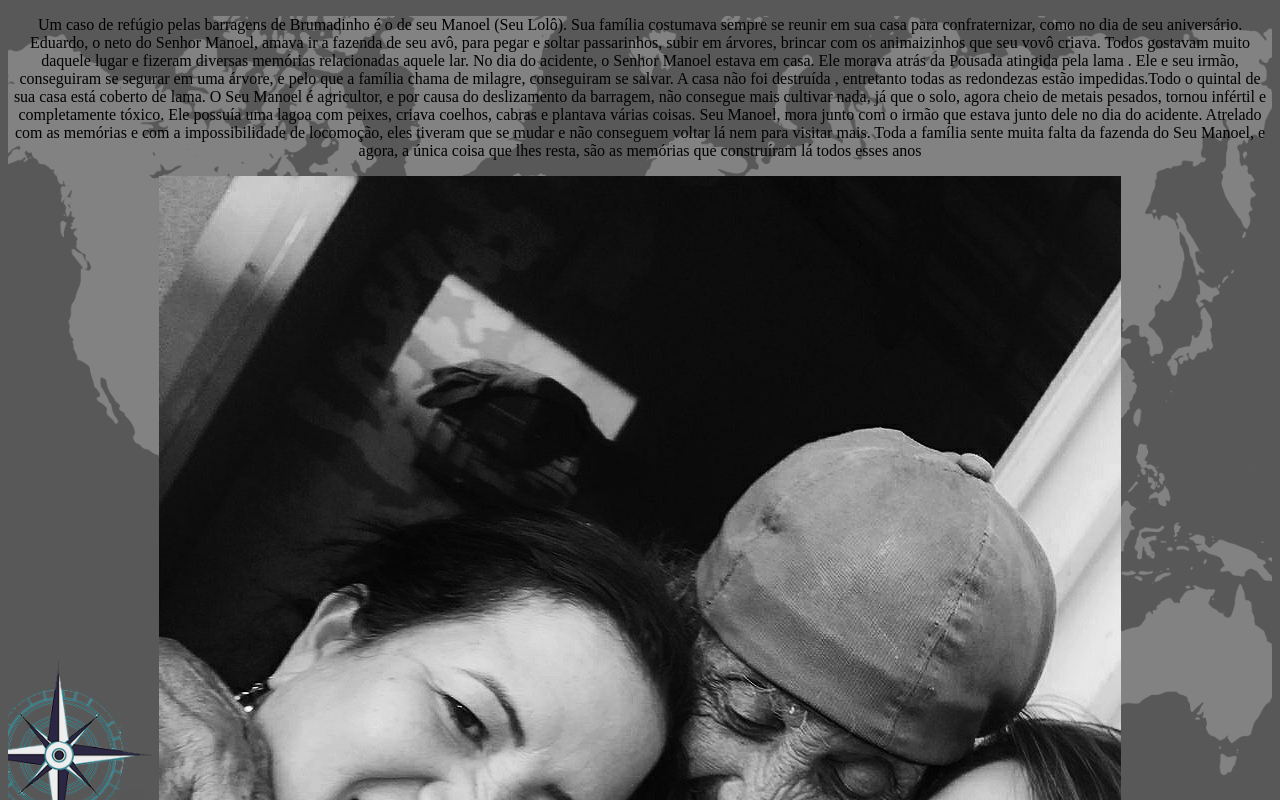
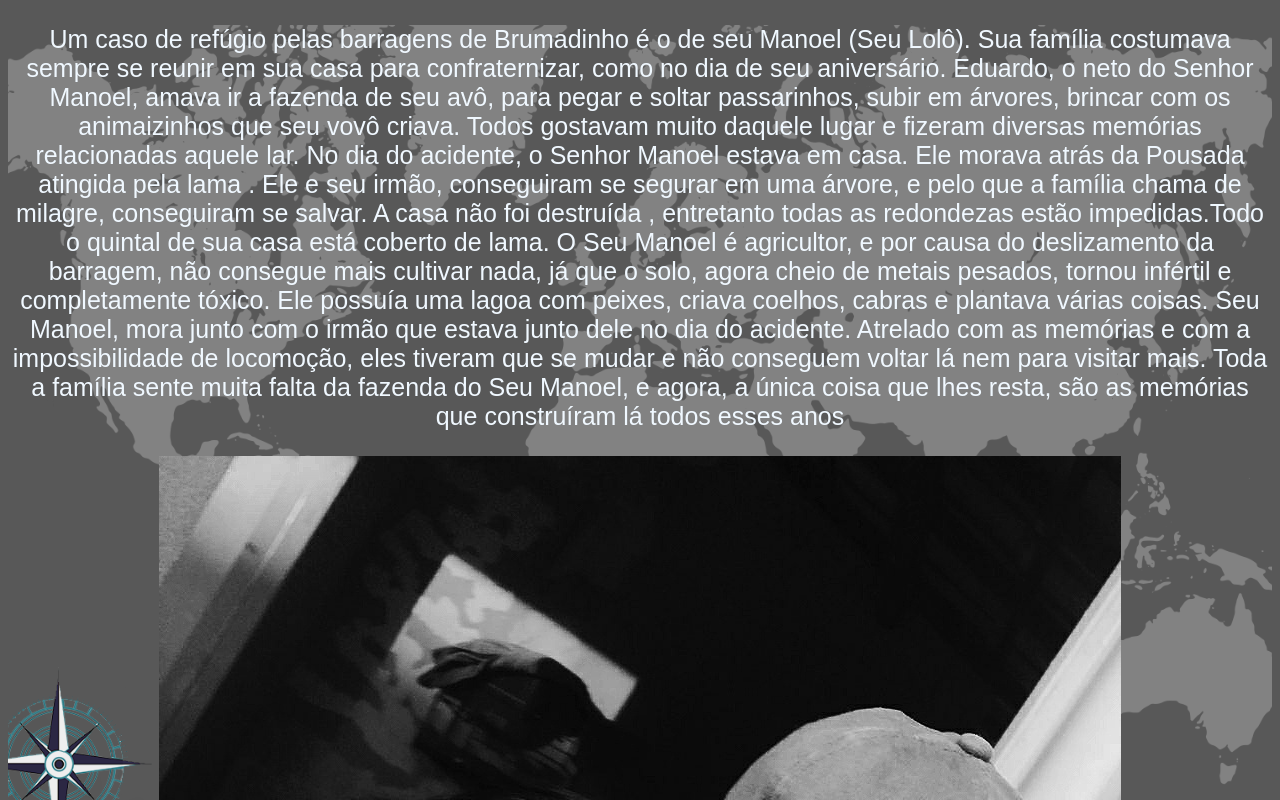
Before and after one commit to LuisHGH/site-story-map, a plain HTML site: page historias.html in a window 1280 px wide. Shown: the top 800 px of the page. Drawn offline with Linux system fonts and the light colour scheme.

Commit message:
Update historias.html

```diff
--- a/historias.html
+++ b/historias.html
@@ -41,13 +41,20 @@
     .legenda{
       font-size: 20px;
       font-family: Arial, Helvetica, sans-serif;
+      color: aliceblue;
+    }
+    .titulo{
+      font-size: 25px;
+      font-family: Arial, Helvetica, sans-serif;
+      color: aliceblue;
     }
   </style>
 </head>
 <body style="background-color: #585858">
     <div class="center">
         <div class="beckgraud">
-            <p>Um caso de refúgio pelas barragens de Brumadinho é o de seu Manoel (Seu Lolô). Sua família costumava sempre se reunir em sua casa para confraternizar, como no dia de seu aniversário. Eduardo, o neto do Senhor Manoel, amava ir a fazenda de seu avô, para pegar e soltar  passarinhos, subir em árvores, brincar com os animaizinhos que seu vovô criava. Todos gostavam muito daquele lugar e fizeram diversas memórias relacionadas aquele lar. No dia do acidente, o Senhor Manoel estava em casa. Ele morava atrás da Pousada atingida pela lama . Ele e seu irmão, conseguiram se segurar em uma árvore, e pelo que a família chama de milagre, conseguiram se salvar. A casa não foi destruída , entretanto todas as redondezas estão impedidas.Todo o quintal de sua casa está coberto de lama. O Seu Manoel é agricultor, e por causa do deslizamento da barragem, não consegue mais cultivar nada, já que o solo, agora cheio de metais pesados,  tornou infértil e completamente tóxico. Ele possuía uma lagoa com peixes, criava coelhos, cabras e plantava várias coisas. Seu Manoel, mora junto com o irmão que estava junto dele no dia do acidente. Atrelado com as memórias e com a impossibilidade de locomoção, eles tiveram que se mudar e não conseguem voltar lá nem para visitar mais. Toda a família sente muita falta da fazenda do Seu Manoel, e agora, a única coisa que lhes resta, são as memórias que construíram lá todos esses anos</p>
+            <p class="titulo">
+              Um caso de refúgio pelas barragens de Brumadinho é o de seu Manoel (Seu Lolô). Sua família costumava sempre se reunir em sua casa para confraternizar, como no dia de seu aniversário. Eduardo, o neto do Senhor Manoel, amava ir a fazenda de seu avô, para pegar e soltar  passarinhos, subir em árvores, brincar com os animaizinhos que seu vovô criava. Todos gostavam muito daquele lugar e fizeram diversas memórias relacionadas aquele lar. No dia do acidente, o Senhor Manoel estava em casa. Ele morava atrás da Pousada atingida pela lama . Ele e seu irmão, conseguiram se segurar em uma árvore, e pelo que a família chama de milagre, conseguiram se salvar. A casa não foi destruída , entretanto todas as redondezas estão impedidas.Todo o quintal de sua casa está coberto de lama. O Seu Manoel é agricultor, e por causa do deslizamento da barragem, não consegue mais cultivar nada, já que o solo, agora cheio de metais pesados,  tornou infértil e completamente tóxico. Ele possuía uma lagoa com peixes, criava coelhos, cabras e plantava várias coisas. Seu Manoel, mora junto com o irmão que estava junto dele no dia do acidente. Atrelado com as memórias e com a impossibilidade de locomoção, eles tiveram que se mudar e não conseguem voltar lá nem para visitar mais. Toda a família sente muita falta da fazenda do Seu Manoel, e agora, a única coisa que lhes resta, são as memórias que construíram lá todos esses anos</p>
             <figure>
               <img src="feliz.jpeg">
             </figure>
@@ -86,7 +93,9 @@
             </p>
             <video src="brincadeira.3gpp" controls></video>
             <video src="brincadeira2.3gpp" controls></video>
-            <p>
+            <br>
+            <br>
+            <p class="titulo">
               Outro caso de refúgio é o do seu Hélio, que entrevistamos e coletamos um áudio
             </p>
             <audio src="helio.ogg" controls></audio>
```
